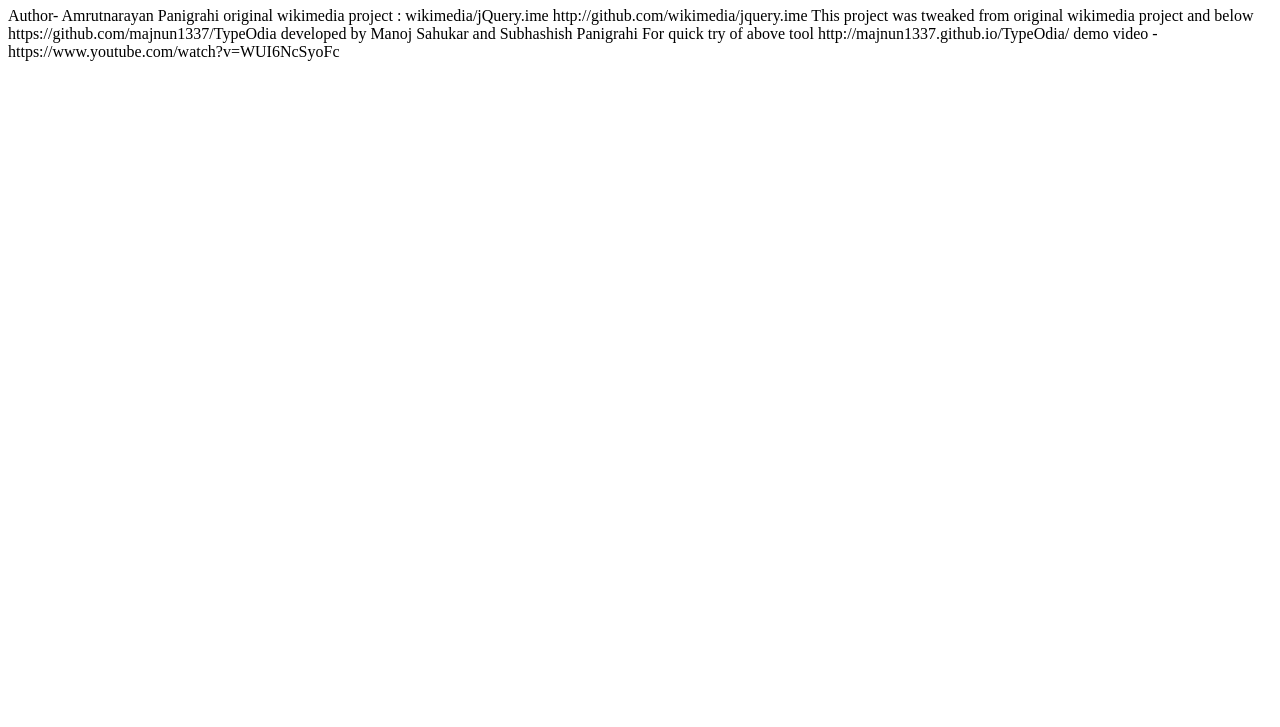
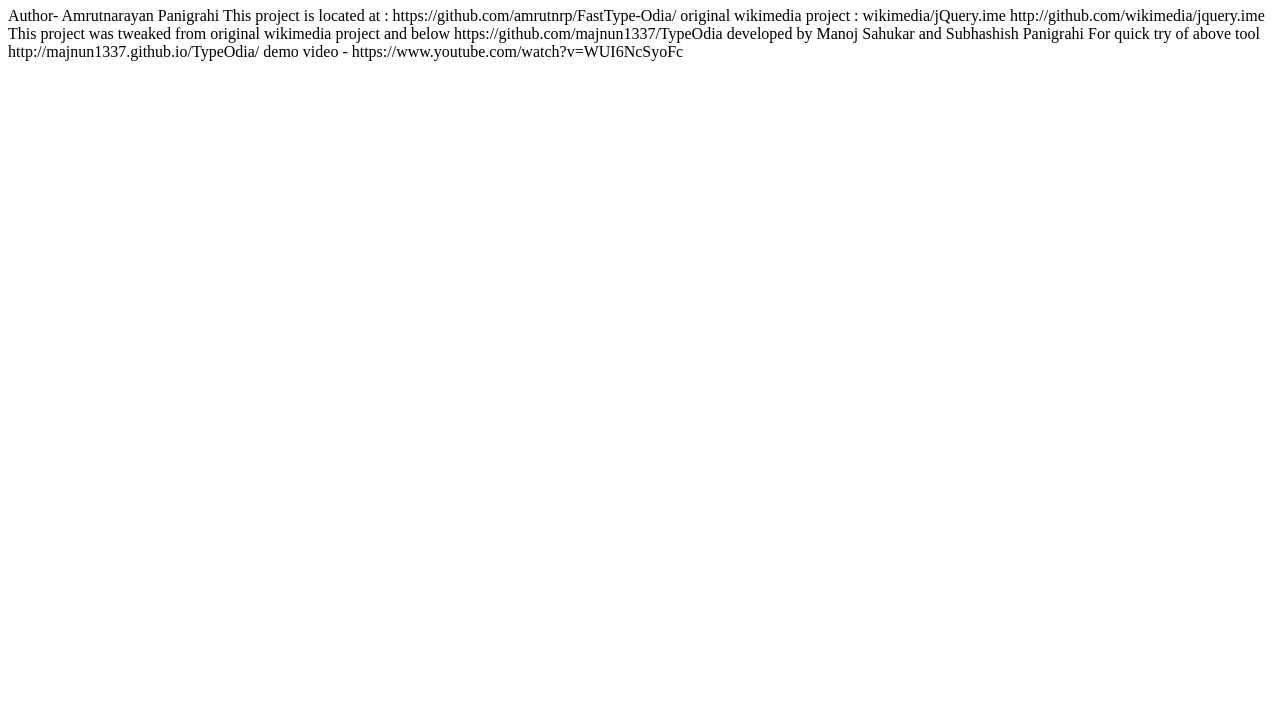
Before and after one commit to amrutnrp/FastType-Odia, a plain HTML site: page jquery.ime/root/Resources.html in a window 1280 px wide. Shown: the part 73-800 px from the top of the page. Drawn offline with Linux system fonts and the light colour scheme.

Commit message:
Update Resources.html

```diff
--- a/jquery.ime/root/Resources.html
+++ b/jquery.ime/root/Resources.html
@@ -6,7 +6,7 @@
 
 <p>
 Author- Amrutnarayan Panigrahi
-
+This project is located at : https://github.com/amrutnrp/FastType-Odia/
 
 original wikimedia project :
 wikimedia/jQuery.ime  http://github.com/wikimedia/jquery.ime
```
